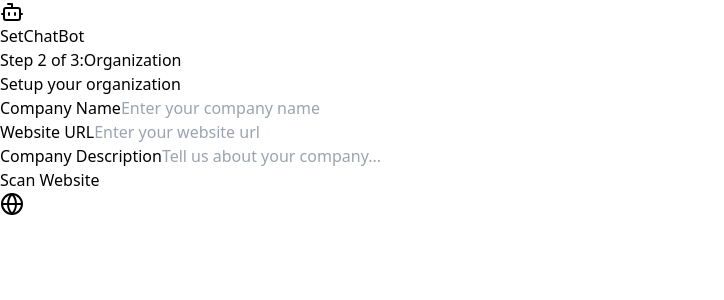
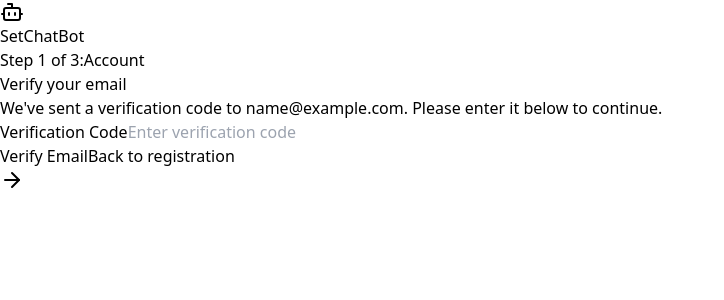
Before and after one commit to codewithmanas/chatbot-setup-assignment, a React (Vite) app: page / in a window 1280 px wide. Both pictures are taken after typing "Sample", "name@example.com", "Sample123" into the empty fields and a click on the button "Create Account". Shown: the top 300 px of the page, without its empty margins (0-724 px from the left). Built offline with nearby package versions, Linux system fonts and the light colour scheme.

Commit message:
complete email verification

```diff
--- a/package.json
+++ b/package.json
@@ -14,7 +14,8 @@
     "lucide-react": "^0.474.0",
     "react": "^18.3.1",
     "react-confetti": "^6.2.2",
-    "react-dom": "^18.3.1"
+    "react-dom": "^18.3.1",
+    "react-hot-toast": "^2.5.1"
   },
   "devDependencies": {
     "@eslint/js": "^9.17.0",
--- a/src/App.tsx
+++ b/src/App.tsx
@@ -1,28 +1,34 @@
-import { Bot } from "lucide-react";
+import { useState } from "react";
 import { SetupStep } from "./types";
-import { useState } from "react";
+
+// Components import
 import { UserRegistration } from "./components/steps/UserRegistration";
 import { OrganizationSetup } from "./components/steps/OrganizationSetup";
 import { ChatbotIntegration } from "./components/steps/ChatbotIntegration";
 
+// External libraries import
+import { Toaster } from "react-hot-toast";
+import { Bot } from "lucide-react";
 
+
+// Setup steps
 const steps: SetupStep[] = [
   {
     id: 1,
-    title: 'Account',
-    description: 'Create your account',
+    title: "Account",
+    description: "Create your account",
     completed: false,
   },
   {
     id: 2,
-    title: 'Organization',
-    description: 'Setup your organization',
+    title: "Organization",
+    description: "Setup your organization",
     completed: false,
   },
   {
     id: 3,
-    title: 'Integration',
-    description: 'Deploy your chatbot',
+    title: "Integration",
+    description: "Deploy your chatbot",
     completed: false,
   },
 ];
@@ -32,12 +38,14 @@
   const [completedSteps, setCompletedSteps] = useState<number[]>([]);
 
 
+  // Handle step completion
   const handleStepComplete = (step: number) => {
     setCompletedSteps((prev) => [...prev, step]);
     setCurrentStep((prev) => prev + 1);
   };
 
 
+  // Render step based on current step
   const renderStep = () => {
     switch (currentStep) {
       case 0:
@@ -51,9 +59,11 @@
     }
   };
 
-
   return (
     <div className="min-h-screen bg-gray-50">
+
+      <Toaster position="top-right" reverseOrder={false} />
+
       <nav className="bg-white border-b border-gray-200">
         <div className="max-w-7xl mx-auto px-4 sm:px-6 lg:px-8">
           <div className="flex justify-between h-16">
@@ -65,7 +75,6 @@
                 </span>
               </div>
             </div>
-
           </div>
         </div>
       </nav>
@@ -88,8 +97,6 @@
         {/* Render Component */}
         <div className="mt-8">{renderStep()}</div>
       </main>
-
-
     </div>
   );
 }
--- a/src/components/steps/UserRegistration.tsx
+++ b/src/components/steps/UserRegistration.tsx
@@ -1,29 +1,114 @@
 import React, { useState } from "react";
-import { ArrowRight } from "lucide-react";
 
 import googleIcon from "../../assets/google.svg";
+
+// External libraries import
+import { ArrowRight } from "lucide-react";
+import toast from "react-hot-toast";
 
 interface Props {
   onComplete: () => void;
 }
 
 export const UserRegistration: React.FC<Props> = ({ onComplete }) => {
+  const [step, setStep] = useState<"details" | "verification">("details");
   const [formData, setFormData] = useState({
     name: "",
     email: "",
     password: "",
+    verificationCode: "",
   });
 
+  // Function to handle form submission
   const handleSubmit = async (e: React.FormEvent) => {
     e.preventDefault();
 
     try {
       // TODO: Implement user registration logic
-      onComplete();
+
+      if (step === "details") {
+        setStep("verification");
+        toast.success("Verification code sent to your email");
+      } else {
+        toast.success("Account created successfully");
+        onComplete();
+      }
+
     } catch (error) {
       console.error(error);
+      toast.error("An error occurred. Please try again");
     }
   };
+
+
+  // Function to sign up with Google
+  const signUpWithGoogle = async () => {
+    try {
+      // TODO: Implement Google sign-up logic
+      throw new Error("Google sign-up not implemented");
+    } catch (error) {
+      console.error(error);
+      toast.error("Google sign-up is not available at the moment");
+    }
+  };
+
+  if (step === "verification") {
+    return (
+      <div className="bg-white p-4 md:p-8 rounded-lg shadow-sm">
+        <div className="max-w-md mx-auto">
+          <h2 className="text-xl md:text-2xl font-bold text-gray-900 mb-2">
+            Verify your email
+          </h2>
+          <p className="text-gray-600 mb-6">
+            We've sent a verification code to {formData.email}. Please enter it
+            below to continue.
+          </p>
+
+          <form onSubmit={handleSubmit} className="space-y-6">
+
+            <div className="space-y-1">
+              <label className="block text-sm font-medium text-gray-700">
+                Verification Code
+              </label>
+              <input
+                className="w-full px-3 py-2 border rounded-lg shadow-sm focus:ring-2 focus:ring-blue-500 focus:border-blue-500 outline-none border-gray-300"
+                type="text"
+                required
+                value={formData.verificationCode}
+                onChange={(e) =>
+                  setFormData({ ...formData, verificationCode: e.target.value })
+                }
+                placeholder="Enter verification code"
+              />
+            </div>
+
+            <div className="flex flex-col gap-4">
+              {/* <Button type="submit" className="w-full" isLoading={loading}>
+                Verify Email
+                <ArrowRight className="w-4 h-4" />
+              </Button> */}
+
+              <button
+                type="submit"
+                className="w-full px-4 py-2 rounded-lg font-medium transition-all duration-200 flex items-center justify-center item gap-2 bg-blue-600 text-white hover:bg-blue-700 disabled:bg-blue-300"
+              >
+                Verify Email
+                <ArrowRight className="w-4 h-4" />
+              </button>
+
+              <button
+                type="button"
+                onClick={() => setStep("details")}
+                className="text-sm text-gray-600 hover:text-gray-900"
+              >
+                Back to registration
+              </button>
+            </div>
+          </form>
+        </div>
+      </div>
+    );
+  }
 
   return (
     <div className="bg-white p-4 md:p-8 rounded-lg shadow-sm">
@@ -104,9 +189,7 @@
             <button
               type="button"
               className="w-full px-4 py-2 rounded-lg font-medium transition-all duration-200 flex items-center justify-center gap-2 border-2 border-gray-200 hover:border-gray-300 disabled:border-gray-100"
-              onClick={() => {
-                /* Implement Google OAuth */
-              }}
+              onClick={signUpWithGoogle}
             >
               <img src={googleIcon} alt="Google" className="w-5 h-5" />
               Google
```
Also changed, not shown: 1 other file (tests, documents, lock files or other folders). Lines whose indentation alone changed are shown as unchanged.
